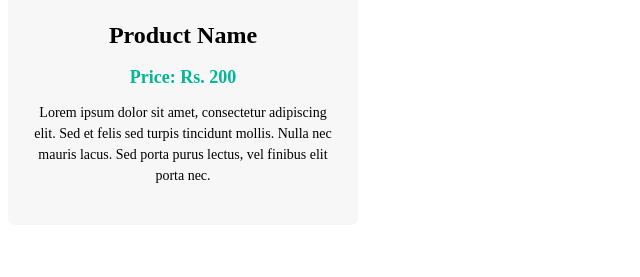
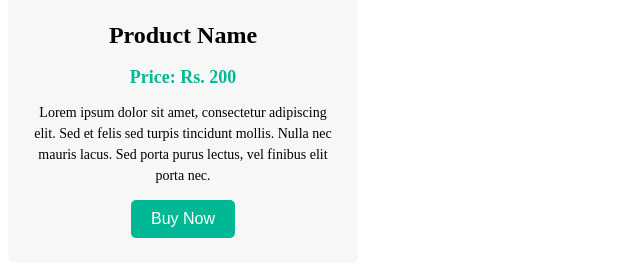
Before and after one commit to acciojob/pricing-card-Swabhimanc, a website: page main.html in a window 1280 px wide. Shown: the part 205-482 px from the top of the page, without its empty margins (0-640 px from the left). Drawn offline with Linux system fonts and the light colour scheme.

Commit message:
created a submission

```diff
--- a/main.html
+++ b/main.html
@@ -15,6 +15,7 @@
   <h2>Product Name</h2>
   <h3>Price: Rs. 200</h3>
   <p>Lorem ipsum dolor sit amet, consectetur adipiscing elit. Sed et felis sed turpis tincidunt mollis. Nulla nec mauris lacus. Sed porta purus lectus, vel finibus elit porta nec.</p>
+  <button class="buy-now-btn">Buy Now</button>
 </div>
 </body>
 
--- a/styles.css
+++ b/styles.css
@@ -31,3 +31,17 @@
   font-size: 14px;
   line-height: 1.5;
 }
+.buy-now-btn {
+  background-color: #00b894;
+  color: #fff;
+  border: none;
+  padding: 10px 20px;
+  font-size: 16px;
+  border-radius: 5px;
+  cursor: pointer;
+  transition: background-color 0.3s ease;
+}
+
+.buy-now-btn:hover {
+  background-color: #00a38c;
+}
```
